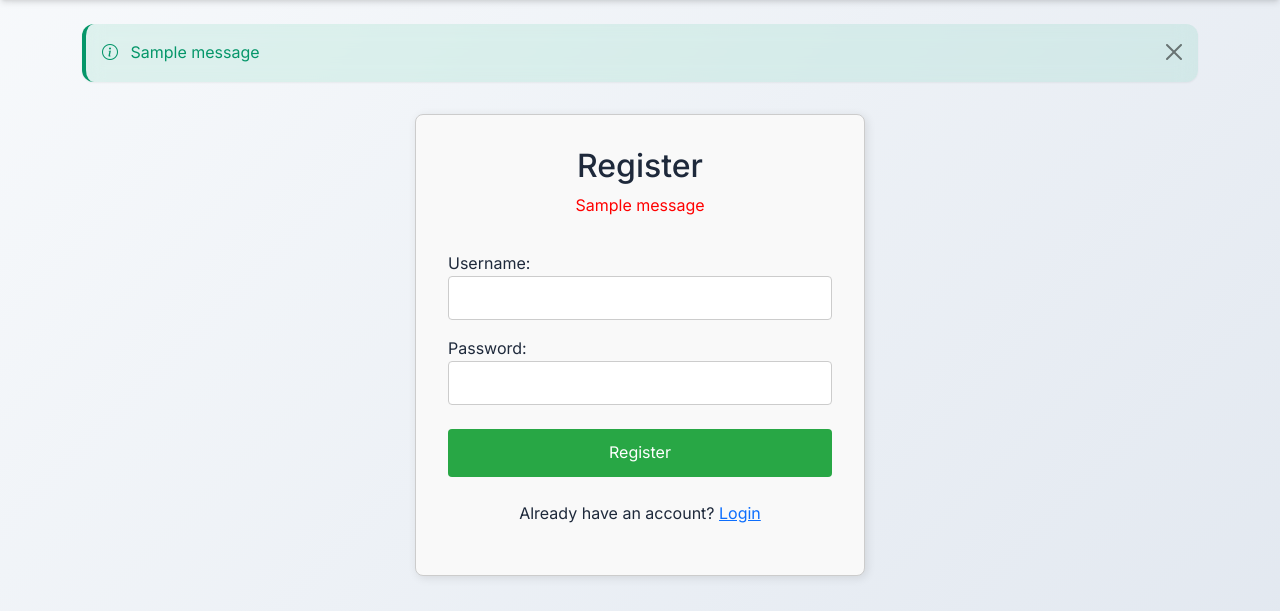
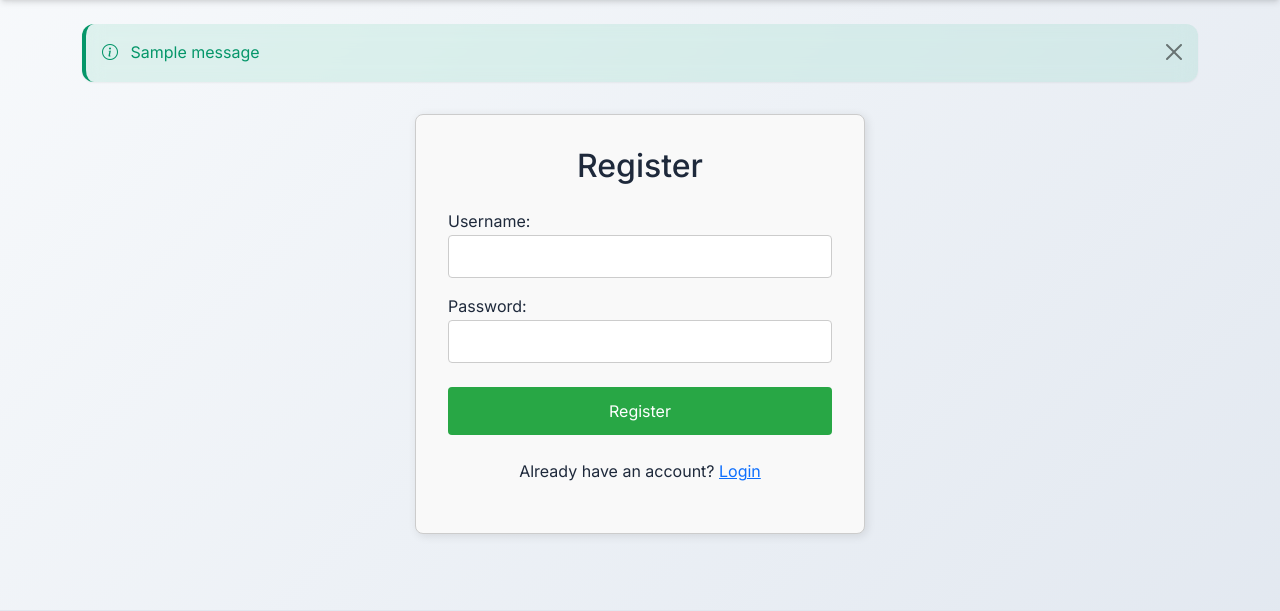
Before and after one commit to JPisOP007/online-judge, a Django app: template templates/core/register.html in a window 1280 px wide. Shown: the part 123-734 px from the top of the page. Run offline with Django 3.2, Linux system fonts and the light colour scheme; the template is opened without the code that fills it: most values are stand-ins (such as "Sample title", 1, 10 or a date in 2020); one stand-in notice (Sample message) is shown.

Commit message:
frontend things

```diff
--- a/templates/core/login.html
+++ b/templates/core/login.html
@@ -5,12 +5,6 @@
 {% block content %}
 <div style="max-width: 400px; margin: 2em auto; padding: 2em; border: 1px solid #ccc; border-radius: 8px; background-color: #f9f9f9; box-shadow: 2px 2px 10px rgba(0,0,0,0.1);">
     <h2 style="text-align: center;">Login</h2>
-
-    {% if messages %}
-        {% for message in messages %}
-            <p style="color: red; text-align: center;">{{ message }}</p>
-        {% endfor %}
-    {% endif %}
 
     <form method="post" style="display: flex; flex-direction: column;">
         {% csrf_token %}
--- a/templates/core/register.html
+++ b/templates/core/register.html
@@ -5,12 +5,6 @@
 {% block content %}
 <div style="max-width: 450px; margin: 2em auto; padding: 2em; border: 1px solid #ccc; border-radius: 8px; background-color: #f9f9f9; box-shadow: 2px 2px 10px rgba(0,0,0,0.1);">
     <h2 style="text-align: center;">Register</h2>
-
-    {% if messages %}
-        {% for message in messages %}
-            <p style="color: red; text-align: center;">{{ message }}</p>
-        {% endfor %}
-    {% endif %}
 
     <form method="post" style="display: flex; flex-direction: column;">
         {% csrf_token %}
```
